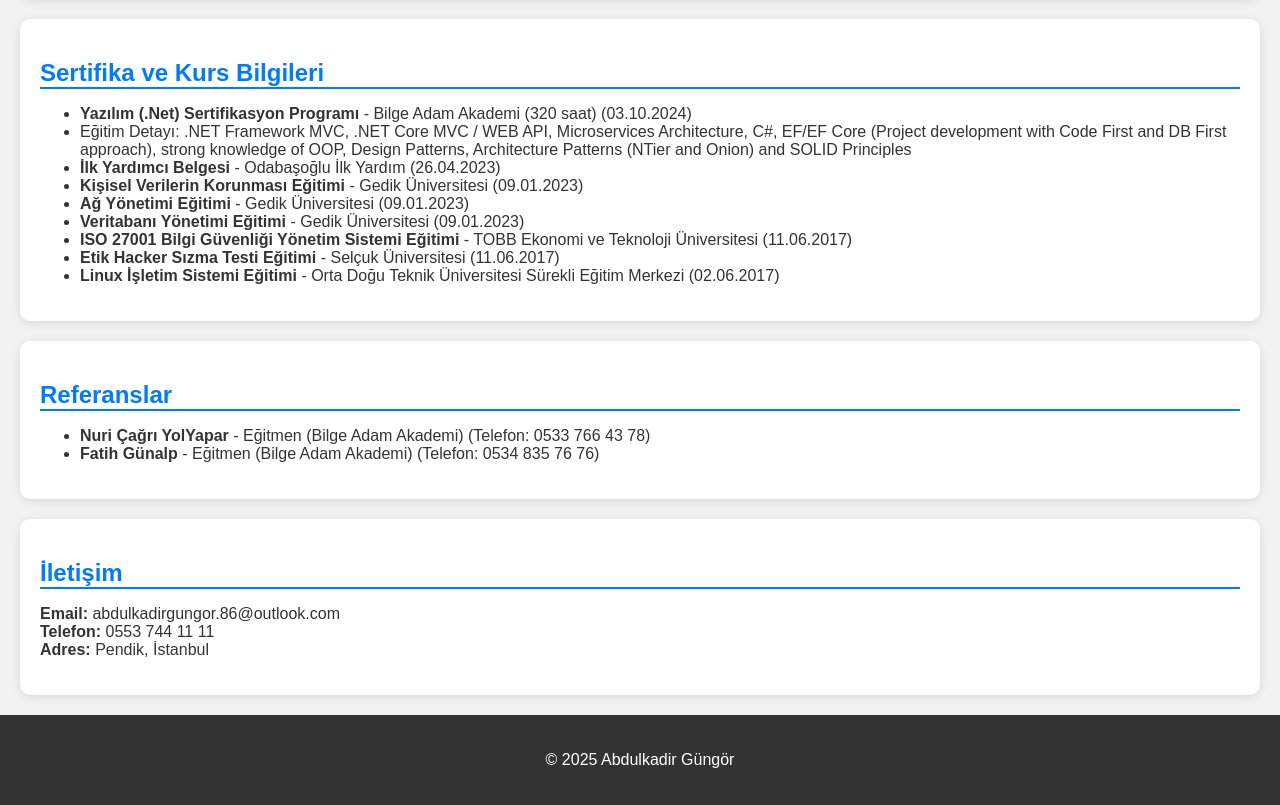
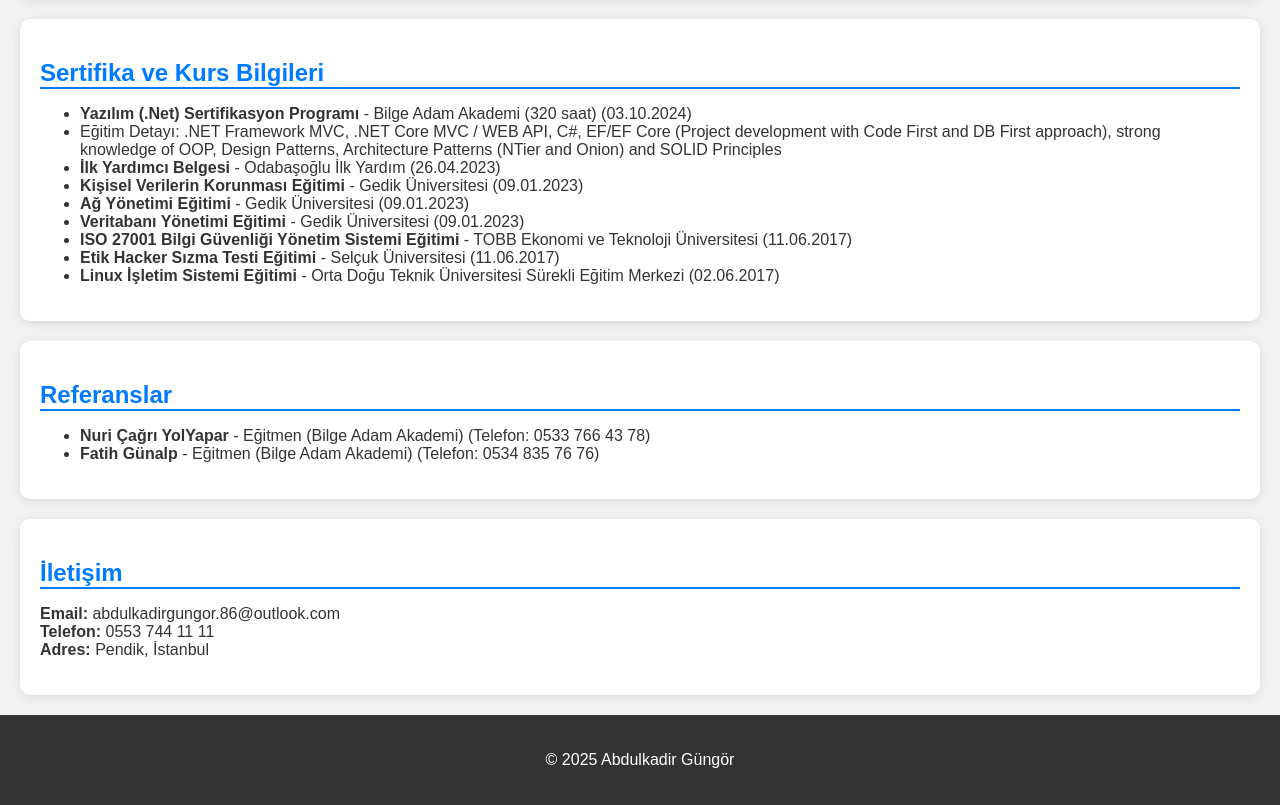
Before and after one commit to abdulkadirgungor86/cv, a plain HTML site: page index.html in a window 1280 px wide. Shown: the part 1680-2485 px from the top of the page. Drawn offline with Linux system fonts and the light colour scheme.

Commit message:
Update index.html

```diff
--- a/index.html
+++ b/index.html
@@ -116,7 +116,7 @@
             <h2>Sertifika ve Kurs Bilgileri</h2>
             <ul>
                 <li><b>Yazılım (.Net) Sertifikasyon Programı</b> - Bilge Adam Akademi (320 saat) (03.10.2024)</li>
-                <li>Eğitim Detayı: .NET Framework MVC, .NET Core MVC / WEB API, Microservices Architecture, C#, EF/EF Core (Project development with Code First and DB First approach), strong knowledge of OOP, Design Patterns, Architecture Patterns (NTier and Onion) and SOLID Principles</li>
+                <li>Eğitim Detayı: .NET Framework MVC, .NET Core MVC / WEB API, C#, EF/EF Core (Project development with Code First and DB First approach), strong knowledge of OOP, Design Patterns, Architecture Patterns (NTier and Onion) and SOLID Principles</li>
                 <li><b>İlk Yardımcı Belgesi</b> - Odabaşoğlu İlk Yardım (26.04.2023)</li>
                 <li><b>Kişisel Verilerin Korunması Eğitimi</b> - Gedik Üniversitesi (09.01.2023)</li>
                 <li><b>Ağ Yönetimi Eğitimi</b> - Gedik Üniversitesi (09.01.2023)</li>
```
